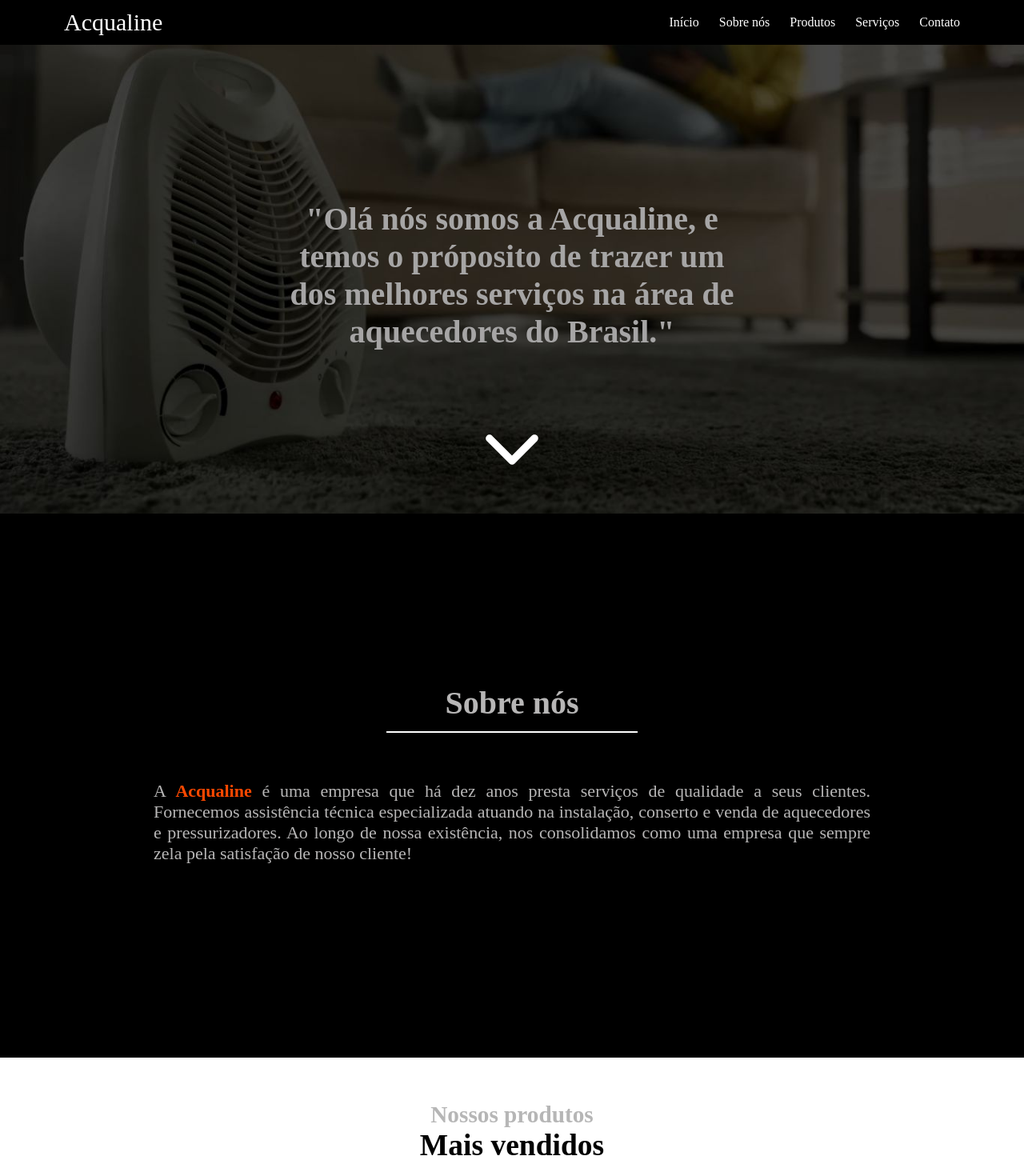
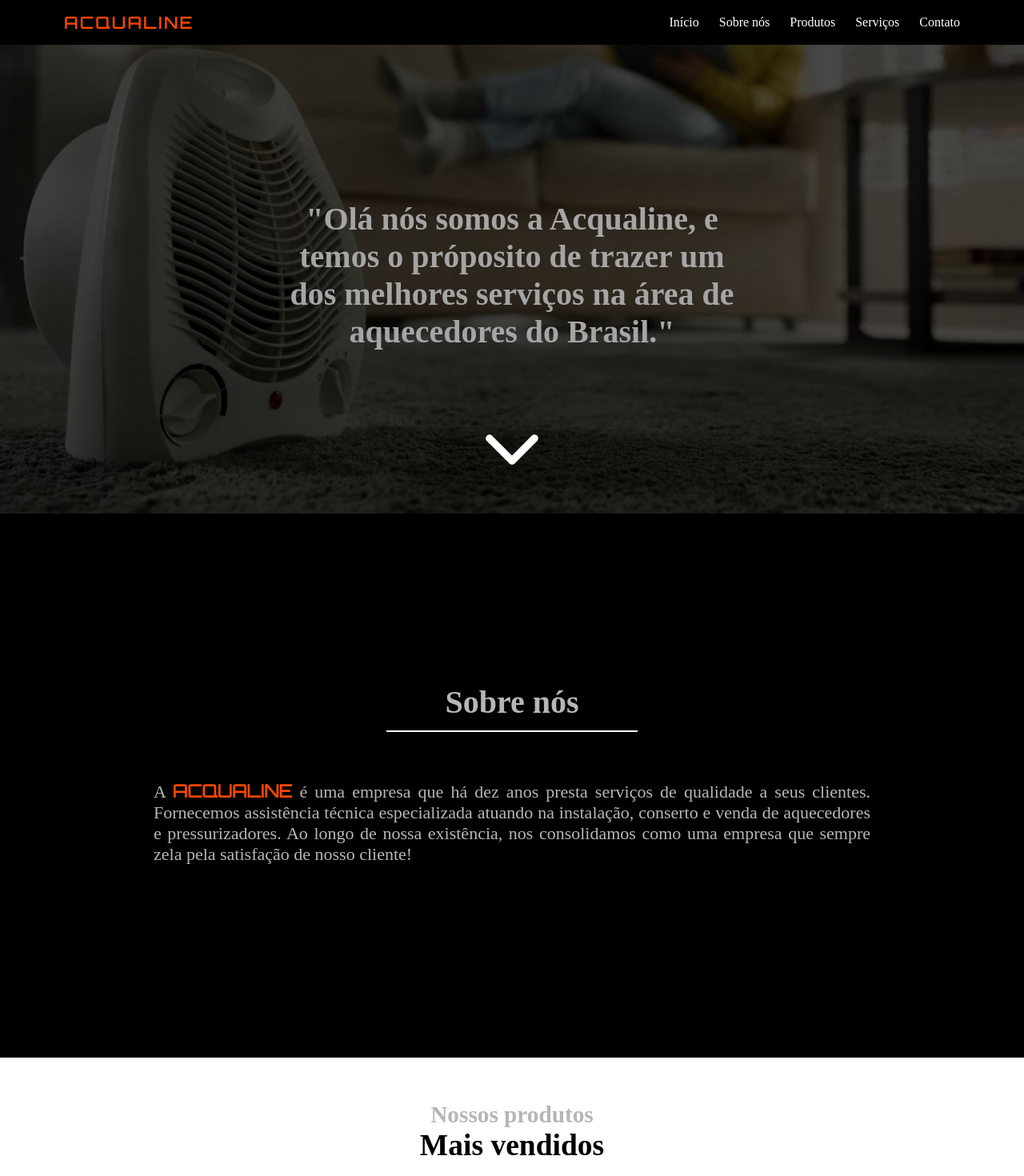
Before and after one commit to LucasBelgamann/Acqualine, a React (Create React App) app: page / in a window 1280 px wide. Shown: the top 1470 px of the page at 80% size. Built offline with nearby package versions, Linux system fonts and the light colour scheme.

Commit message:
feat: font

```diff
--- a/public/index.html
+++ b/public/index.html
@@ -24,6 +24,9 @@
       work correctly both with client-side routing and a non-root public URL.
       Learn how to configure a non-root public URL by running `npm run build`.
     -->
+    <link rel="preconnect" href="https://fonts.googleapis.com">
+    <link rel="preconnect" href="https://fonts.gstatic.com" crossorigin>
+    <link href="https://fonts.googleapis.com/css2?family=Concert+One&family=Michroma&family=Nova+Square&family=Orbitron&family=Russo+One&family=Righteous&display=swap" rel="stylesheet">
     <title>Acqualine</title>
   </head>
   <body>
--- a/src/components/aboutUs/AboutUs.css
+++ b/src/components/aboutUs/AboutUs.css
@@ -29,6 +29,7 @@
 }
 
 .description-about p strong {
+    font-family: "Orbitron", sans-serif;
     color: rgb(255, 72, 0);
 }
 
--- a/src/components/aboutUs/AboutUs.jsx
+++ b/src/components/aboutUs/AboutUs.jsx
@@ -6,7 +6,7 @@
       <div className="description-about">
         <h2 id="about-us">Sobre nós</h2>
         <p>
-          A <strong>Acqualine</strong> é uma empresa que há dez anos presta
+          A <strong>ACQUALINE</strong> é uma empresa que há dez anos presta
           serviços de qualidade a seus clientes. Fornecemos assistência técnica
           especializada atuando na instalação, conserto e venda de aquecedores
           e pressurizadores. Ao longo de nossa existência, nos consolidamos como uma
--- a/src/components/contact/Contact.css
+++ b/src/components/contact/Contact.css
@@ -124,7 +124,7 @@
   background-color: rgb(255, 72, 0);
 }
 
-.developer a {
+.developer span {
   color: rgb(137, 136, 136);
   margin: auto;
 }
--- a/src/components/contact/Contact.jsx
+++ b/src/components/contact/Contact.jsx
@@ -80,13 +80,7 @@
       </div>
 
       <div className="developer">
-        <a
-          href="https://my-portfolio-git-main-lucasbelgamann.vercel.app/"
-          target="_blank"
-          rel="noreferrer"
-        >
           <span>Developed by Lucas Agostinho</span>
-        </a>
       </div>
     </div>
   );
--- a/src/components/main/Main.jsx
+++ b/src/components/main/Main.jsx
@@ -8,7 +8,7 @@
         <h1>
          "Olá nós somos a Acqualine, e temos o próposito de trazer um dos melhores serviços na área de aquecedores do Brasil."
         </h1>
-        <a href="#products">
+        <a href="#about-us">
           <IoIcons.IoIosArrowDown />
         </a>
       </div>
--- a/src/components/navbar/Navbar.css
+++ b/src/components/navbar/Navbar.css
@@ -1,4 +1,3 @@
-
 a {
   text-decoration: none;
   color: inherit;
@@ -24,7 +23,13 @@
 }
 
 .icon {
-	font-size: 30px;
+  color: rgb(255, 72, 0);
+  /* font-family: 'Bebas Neue', cursive; */
+  /* font-family: 'Nova Square', cursive; */
+  font-family: "Orbitron", sans-serif;
+  font-weight: bolder;
+  font-size: 20px;
+  letter-spacing: 3px;
   margin-left: 80px;
 }
 .link {
@@ -32,7 +37,7 @@
   display: inline-block;
 }
 .link::before {
-	content: '';
+  content: "";
   position: absolute;
   left: 0;
   bottom: 0;
@@ -61,7 +66,6 @@
   border-radius: 4px;
 }
 
-
 @media screen and (max-width: 800px) {
   .nav {
     display: none;
--- a/src/components/navbar/Navbar.jsx
+++ b/src/components/navbar/Navbar.jsx
@@ -5,7 +5,7 @@
   return (
     <div className="nav">
         <a href="#" className="icon">
-          Acqualine
+          ACQUALINE
       </a>
       <ul>
         <li>
```
Lines whose indentation alone changed are shown as unchanged.
